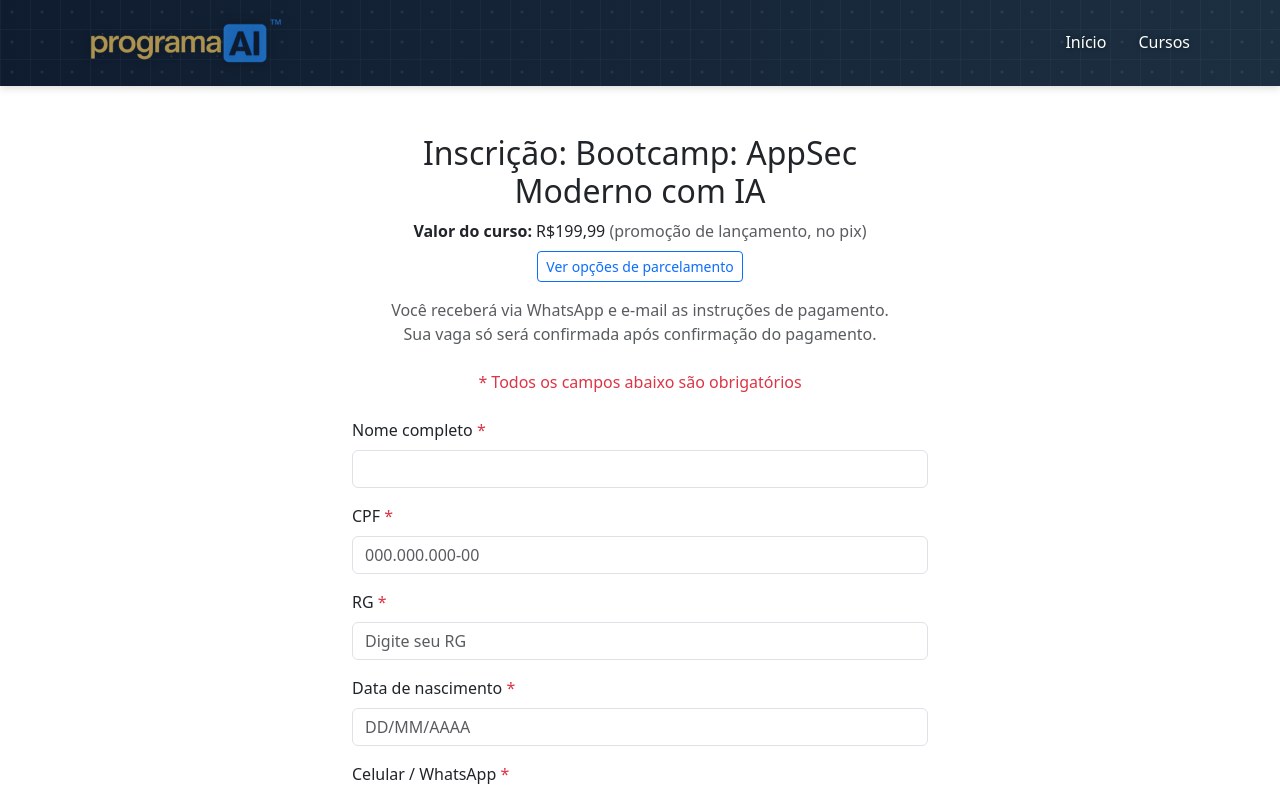
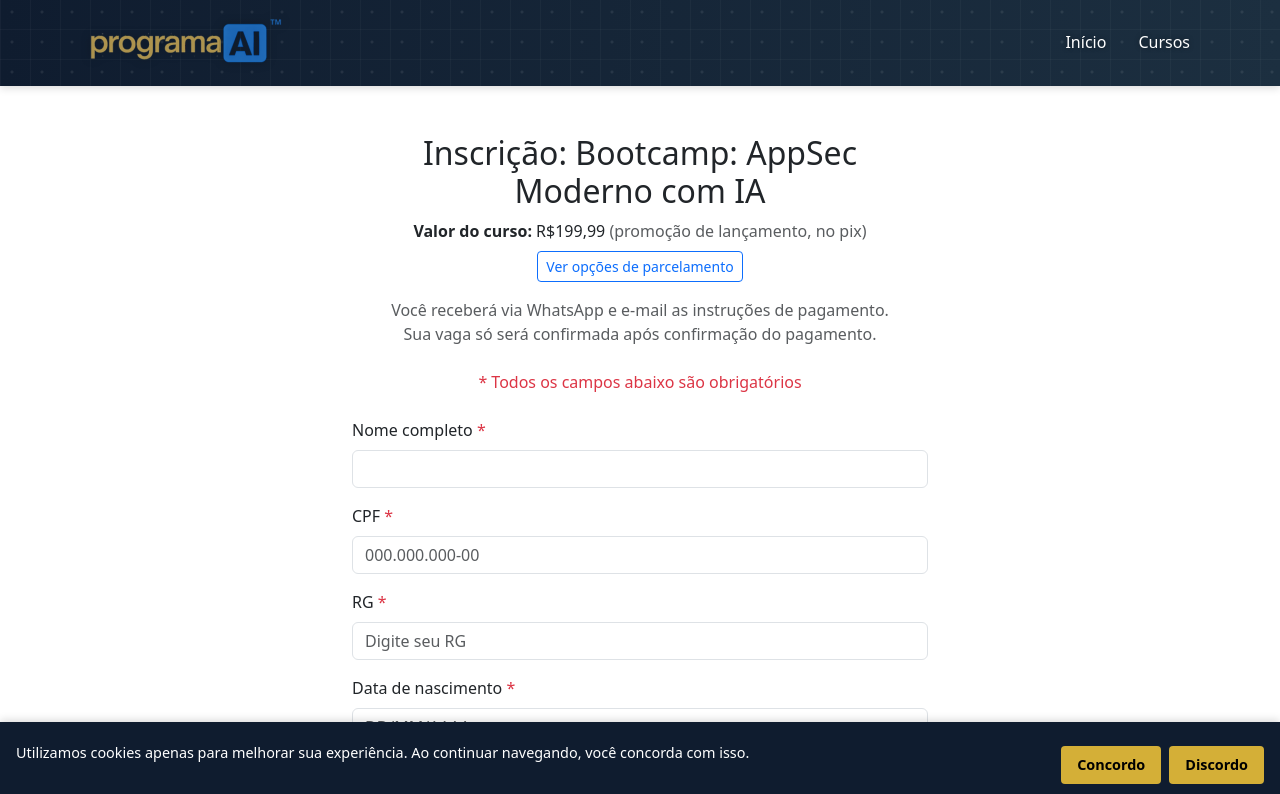
Before and after one commit to kelsonvictr/programaai-frontend, a React (Vite) app: page /inscricao/2 in a window 1280 px wide. Shown: the top 794 px of the page. Built offline with nearby package versions, Linux system fonts and the light colour scheme.

Commit message:
fix: cookies

```diff
--- a/src/App.tsx
+++ b/src/App.tsx
@@ -6,6 +6,7 @@ import Home from "./pages/Home"
 import Courses from "./pages/Courses"
 import CourseDetails from "./pages/CourseDetails"
 import Inscricao from "./pages/Inscricao"
+import CookieBanner from "./components/CookieBanner"
 
 const App: React.FC = () => {
   return (
@@ -16,6 +17,7 @@ const App: React.FC = () => {
         <Route path="/cursos/:id" element={<CourseDetails />} />
         <Route path="/inscricao/:id" element={<Inscricao />} />
       </Routes>
+      <CookieBanner />
     </Layout>
   )
 }
--- /dev/null
+++ b/src/components/CookieBanner.css
@@ -0,0 +1,36 @@
+.cookie-banner {
+  position: fixed;
+  bottom: 0;
+  width: 100%;
+  background-color: #0f1c2f;
+  color: #fff;
+  padding: 1rem;
+  font-size: 0.9rem;
+  display: flex;
+  justify-content: space-between;
+  align-items: center;
+  z-index: 1050;
+  box-shadow: 0 -2px 8px rgba(0, 0, 0, 0.15);
+  flex-wrap: wrap;
+}
+
+.cookie-actions {
+  display: flex;
+  gap: 0.5rem;
+  margin-top: 0.5rem;
+}
+
+.cookie-banner button {
+  background-color: #d4af37;
+  color: #000;
+  border: none;
+  padding: 0.5rem 1rem;
+  font-weight: bold;
+  cursor: pointer;
+  border-radius: 4px;
+  transition: background-color 0.2s;
+}
+
+.cookie-banner button:hover {
+  background-color: #c59e2c;
+}
--- /dev/null
+++ b/src/components/CookieBanner.tsx
@@ -0,0 +1,33 @@
+// src/components/CookieBanner.tsx
+import { useState, useEffect } from "react"
+import "./CookieBanner.css"
+
+const CookieBanner = () => {
+  const [visible, setVisible] = useState(false)
+
+  useEffect(() => {
+    const consent = localStorage.getItem("cookieConsent")
+    if (!consent) setVisible(true)
+  }, [])
+
+  const handleConsent = (accepted: boolean) => {
+    localStorage.setItem("cookieConsent", accepted ? "accepted" : "declined")
+    setVisible(false)
+  }
+
+  if (!visible) return null
+
+  return (
+    <div className="cookie-banner">
+      <p>
+        Utilizamos cookies apenas para melhorar sua experiência. Ao continuar navegando, você concorda com isso.
+      </p>
+      <div className="cookie-actions">
+        <button onClick={() => handleConsent(true)}>Concordo</button>
+        <button onClick={() => handleConsent(false)}>Discordo</button>
+      </div>
+    </div>
+  )
+}
+
+export default CookieBanner
```
